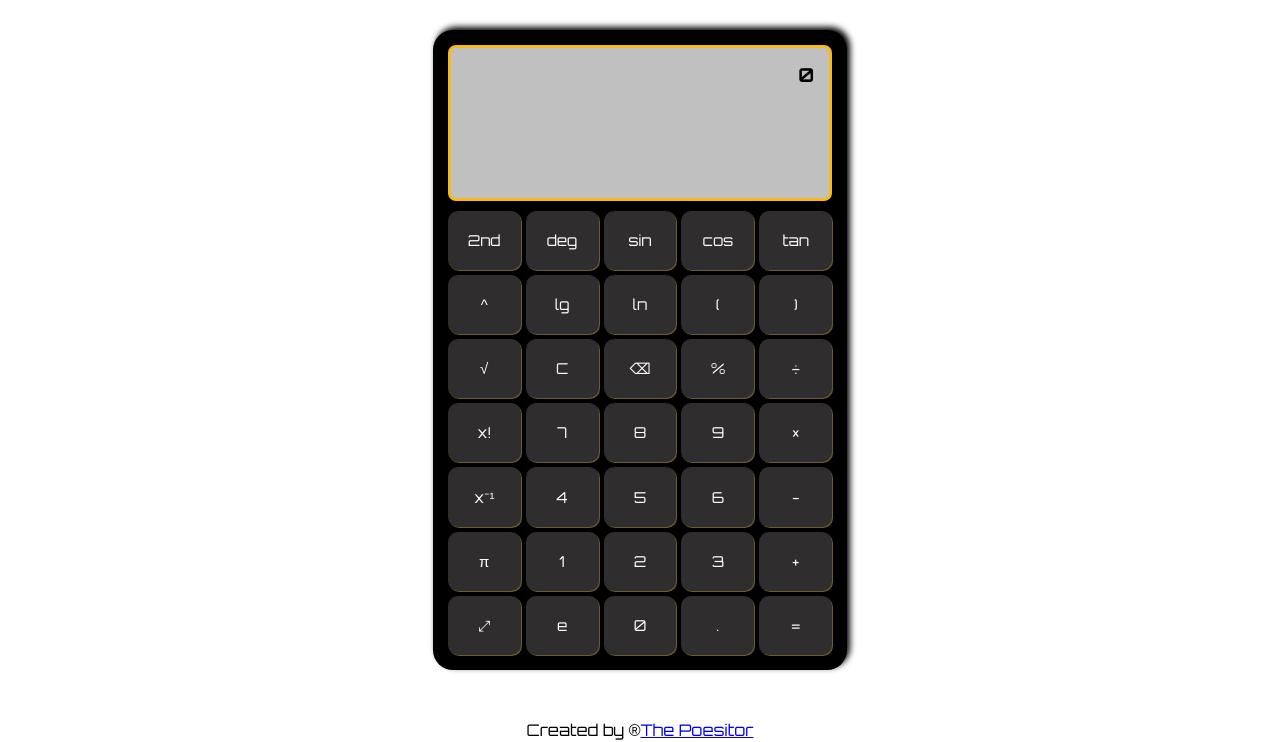
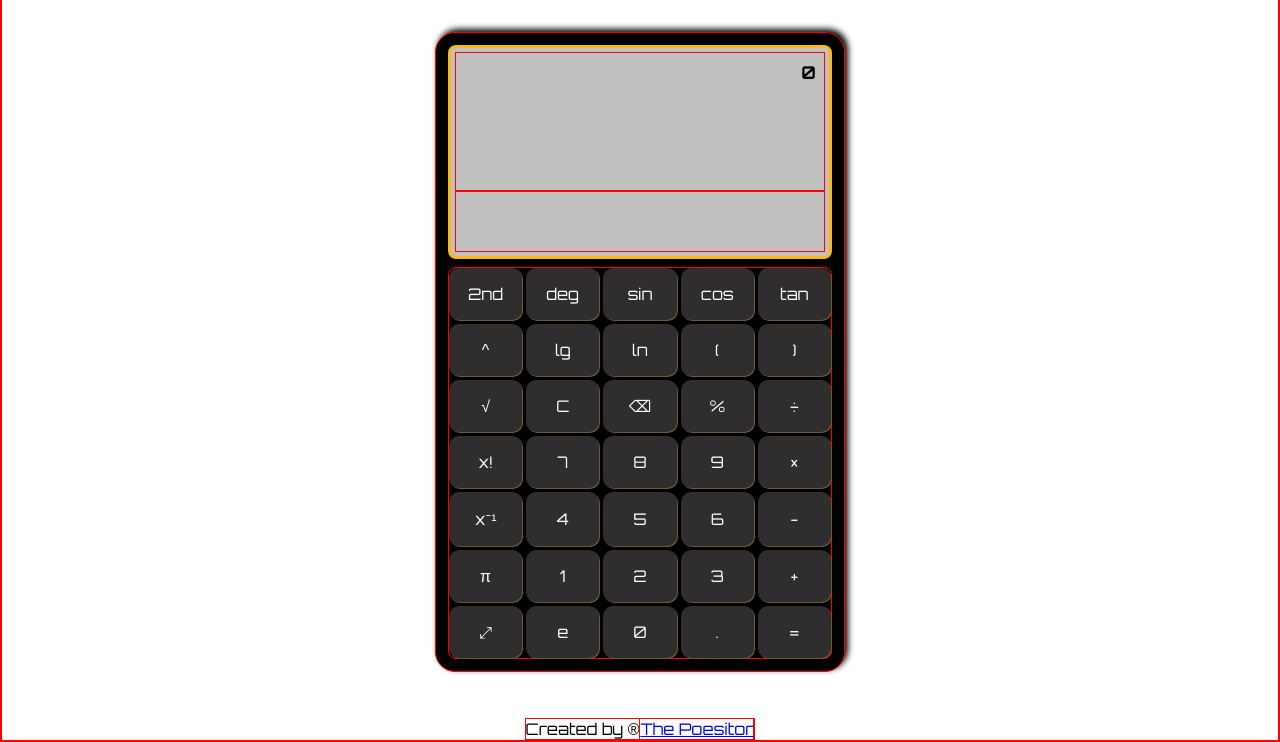
Before and after one commit to Bakarray/calculator_2.0, a plain HTML site: page index.html in a window 1280 px wide. Shown: the part 60-802 px from the top of the page. Drawn offline with Linux system fonts and the light colour scheme.

Commit message:
Minimum viable calculator complete

```diff
--- a/styles.css
+++ b/styles.css
@@ -5,7 +5,7 @@
     padding: 0;
     box-sizing: border-box;
     font-family: "Orbitron", sans-serif;
-    /* border: 1px solid red; */
+    border: 1px solid red;
 }
 
 body {
@@ -19,20 +19,21 @@ body {
 main {
     background-color: black;
     color: white;
-    max-width: 20%;
-    min-width: fit-content;
+    width: 100%;
+    max-width: 410px;
+    min-width: 400px;
     min-height: 80vh;
-    padding: 15px;
+    padding: 0.75rem;
     border-radius: 20px;
     display: flex;
     flex-direction: column;
-    gap: 10px;
+    gap: 0.5rem;
     box-shadow: 3px -3px 6px rgb(0, 0, 0);
 }
 
 .display_screen {
     flex: 1;
-    padding: 5px;
+    padding: 0.25rem;
     margin-bottom: auto;
     border-radius: 8px;
     background-color: silver;
@@ -47,28 +48,30 @@ main {
 
 .input_display{
     flex: 2;
-    padding: 10px;
-    font-size: 1.2rem;
+    padding: 0.5rem;
+    font-size: 1.1rem;
     white-space: nowrap;
     overflow-x: auto;
+    scrollbar-width: thin;
 }
 
 .result_display{
     flex: 1;
     padding: 5px;
+    font-size: 0.8rem;
     color: rgb(70, 70, 70);
 }
 
 .keys {
     display: grid;
     grid-template-columns: repeat(5, 1fr);
-    gap: 5px;
+    gap: 0.25rem;
     border-radius: 8px;
 }
 
 .key {
-  padding: 20px;
-  font-size: 15px;
+  padding: 1rem;
+  font-size: 1rem;
   text-align: center;
   cursor: pointer;
   outline: none;
@@ -88,3 +91,27 @@ main {
   box-shadow: 0 2px #666;
   transform: translateY(1px);
 }
+
+/* Media query for smaller screens < 400px */
+@media screen and (max-width: 400px) {
+    main {
+        min-width: 300px;
+        padding: 0.5rem;
+        min-height: 65vh;
+    }
+
+    .key {
+        padding: 0.6rem;
+        font-size: 0.9rem;
+    }
+
+    .input_display {
+        font-size: 1rem;
+        padding: 0.2rem;
+    }
+
+    .result_display {
+        font-size: 0.9rem;
+        padding: 0.2rem;
+    }
+}
--- a/test.css
+++ /dev/null
@@ -1,124 +0,0 @@
-@import url('https://fonts.googleapis.com/css2?family=Orbitron:wght@400..900&display=swap');
-
-* {
-    margin: 0;
-    padding: 0;
-    box-sizing: border-box;
-    font-family: "Orbitron", sans-serif;
-}
-
-body {
-    display: flex;
-    flex-direction: column;
-    justify-content: space-between;
-    align-items: center;
-    min-height: 100vh;
-}
-
-main {
-    background-color: black;
-    color: white;
-    width: 100%; /* Fill available space up to max-width */
-    max-width: 400px; /* Fixed maximum width */
-    min-width: 250px; /* Minimum width to prevent collapse */
-    min-height: 80vh;
-    padding: 0.75rem; /* Reduced padding for smaller screens */
-    border-radius: 20px;
-    display: flex;
-    flex-direction: column;
-    gap: 0.5rem;
-    box-shadow: 3px -3px 6px rgb(0, 0, 0);
-}
-
-.display_screen {
-    flex: 1;
-    padding: 0.25rem;
-    margin-bottom: auto;
-    border-radius: 8px;
-    background-color: silver;
-    display: flex;
-    flex-direction: column;
-    justify-content: space-between;
-    border: 3px solid hsl(44, 93%, 53%);
-    text-align: right;
-    color: black;
-    font-weight: bold;
-}
-
-.input_display {
-    flex: 2;
-    padding: 0.5rem;
-    font-size: 1.1rem; /* Slightly smaller, relative unit */
-    white-space: nowrap;
-    overflow-x: auto;
-    scrollbar-width: thin; /* For Firefox */
-}
-
-.input_display::-webkit-scrollbar {
-    height: 8px; /* For WebKit browsers */
-}
-
-.input_display::-webkit-scrollbar-thumb {
-    background-color: hsl(44, 93%, 53%);
-    border-radius: 4px;
-}
-
-.result_display {
-    flex: 1;
-    padding: 0.25rem;
-    font-size: 1rem; /* Relative unit */
-    color: rgb(70, 70, 70);
-}
-
-.keys {
-    display: grid;
-    grid-template-columns: repeat(5, 1fr);
-    gap: 0.25rem;
-    border-radius: 8px;
-}
-
-.key {
-    padding: 0.75rem; /* Reduced padding for better fit */
-    font-size: 0.9rem; /* Relative unit */
-    text-align: center;
-    cursor: pointer;
-    outline: none;
-    color: #fff;
-    background-color: hsl(0, 2%, 18%);
-    border: none;
-    border-radius: 10px;
-    box-shadow: 1px 1px hsl(44, 40%, 30%);
-}
-
-.key:hover {
-    background-color: hsl(44, 94%, 21%);
-}
-
-.key:active {
-    background-color: hsl(44, 93%, 53%);
-    box-shadow: 0 2px #666;
-    transform: translateY(1px);
-}
-
-/* Media query for very small screens (e.g., mobile devices < 300px) */
-@media (max-width: 300px) {
-    main {
-        min-width: 220px; /* Slightly smaller minimum */
-        padding: 0.5rem;
-    }
-
-    .key {
-        padding: 0.5rem;
-        font-size: 0.8rem;
-    }
-
-    .input_display {
-        font-size: 1rem;
-        padding: 0.4rem;
-    }
-
-    .result_display {
-        font-size: 0.9rem;
-        padding: 0.2rem;
-    }
-}
```
Also changed, not shown: 3 other files.
